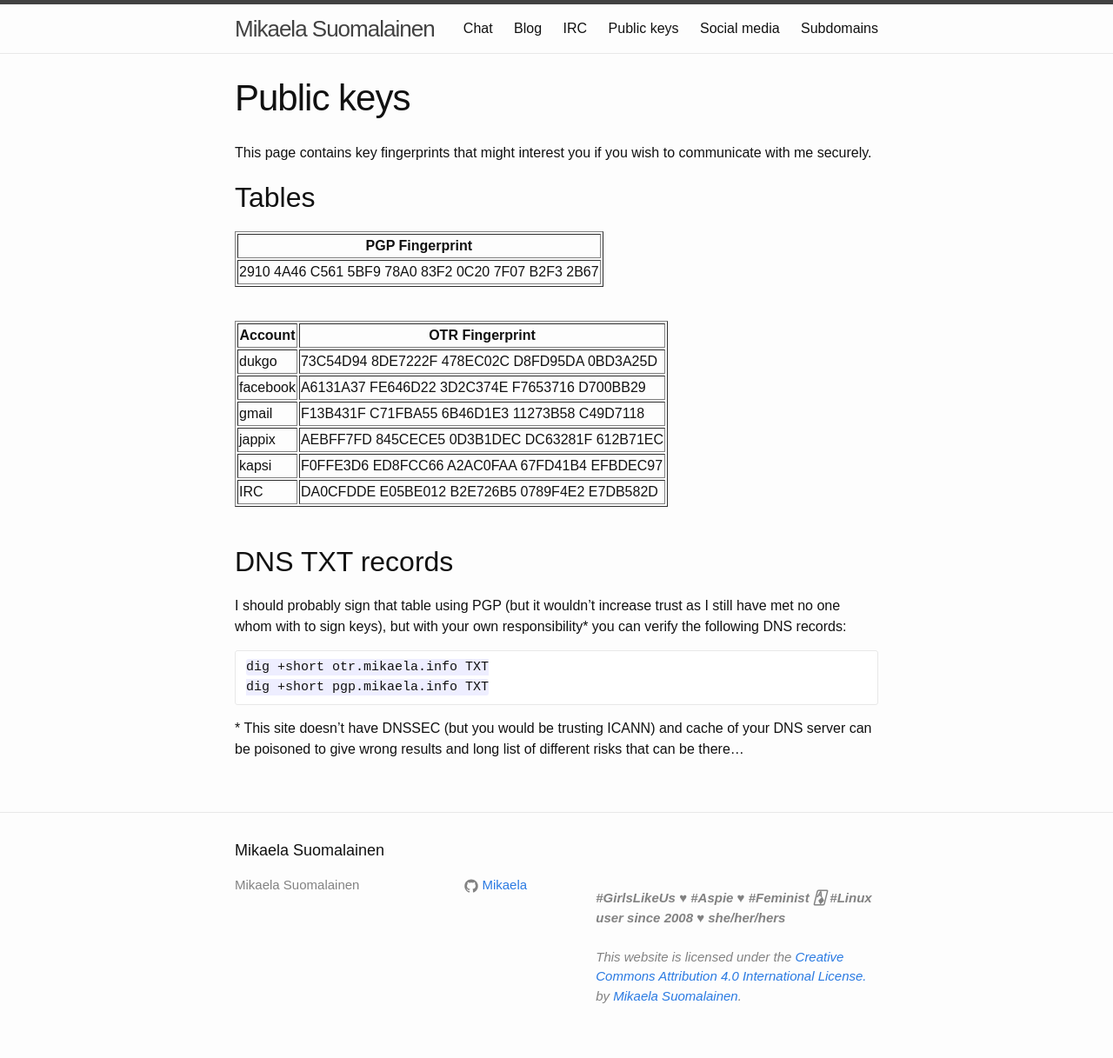
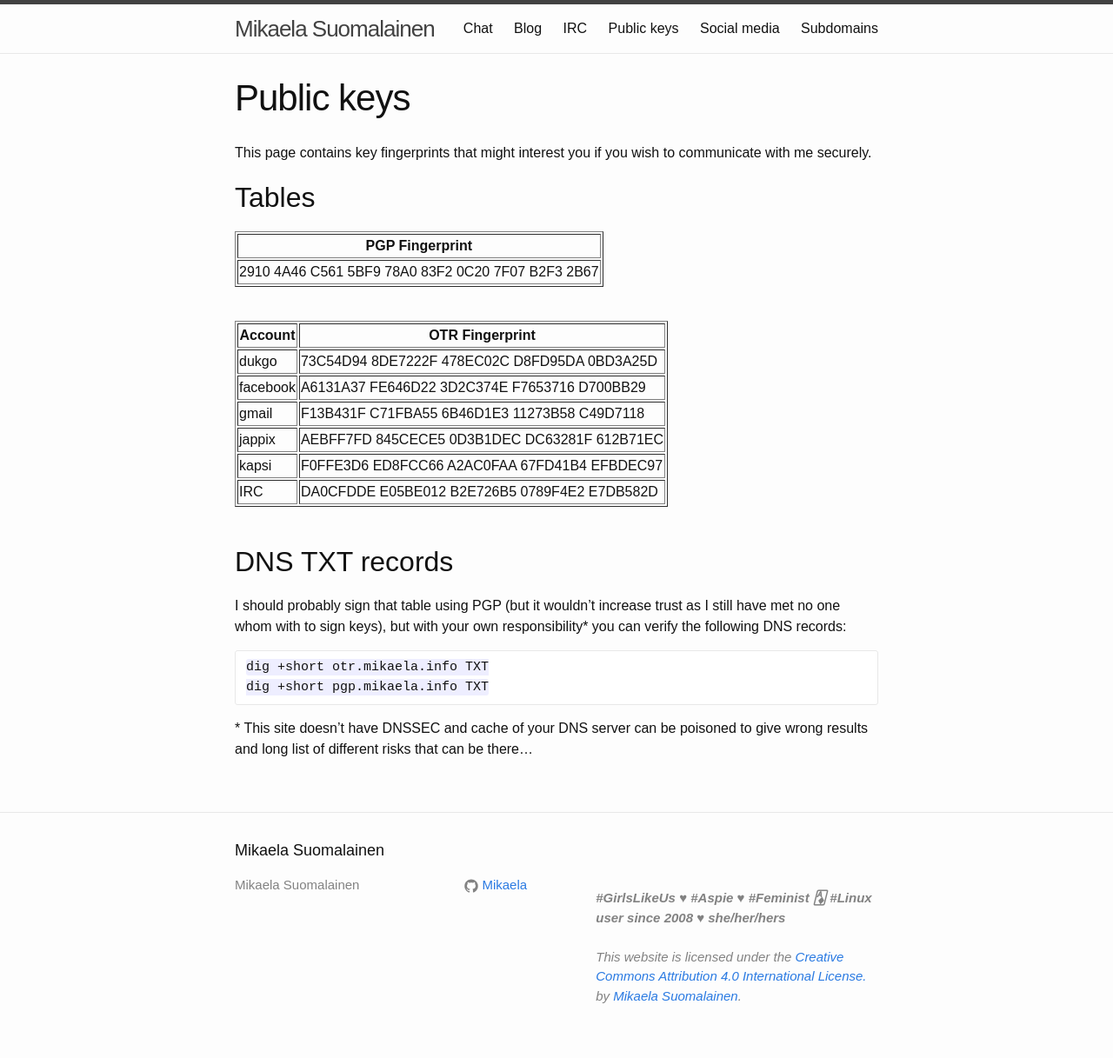
Before and after one commit to Mikaela/mikaela.github.io, a Jekyll site: the page built from pages/keys.markdown, in a window 1280 px wide. Shown: the whole page at 87% size. Built offline with Jekyll 4.4.1, drawn with Linux system fonts in a browser that asks for light colours; Markdown is read by kramdown in place of the engine named in the settings.

Commit message:
pages/keys: remove DNSSEC paranoia
http://blog.easydns.org/2015/08/06/for-dnssec/

````diff
--- a/pages/keys.markdown
+++ b/pages/keys.markdown
@@ -63,6 +63,6 @@ dig +short otr.mikaela.info TXT
 dig +short pgp.mikaela.info TXT
 ```
 
-\* This site doesn't have DNSSEC (but you would be trusting ICANN) and
-cache of your DNS server can be poisoned to give wrong results and long
-list of different risks that can be there…
+\* This site doesn't have DNSSEC and cache of your DNS server can be
+poisoned to give wrong results and long list of different risks that can
+be there…
````
